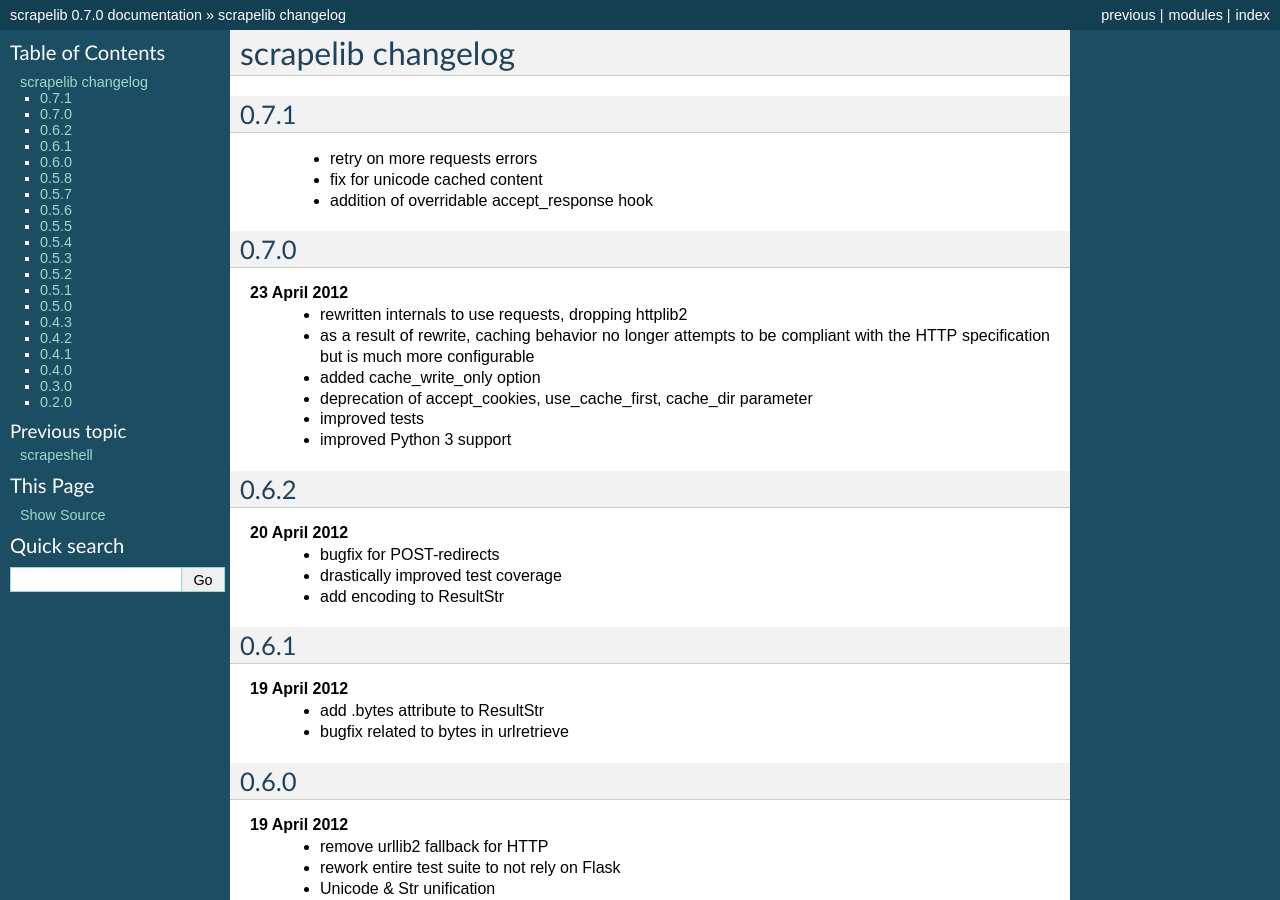
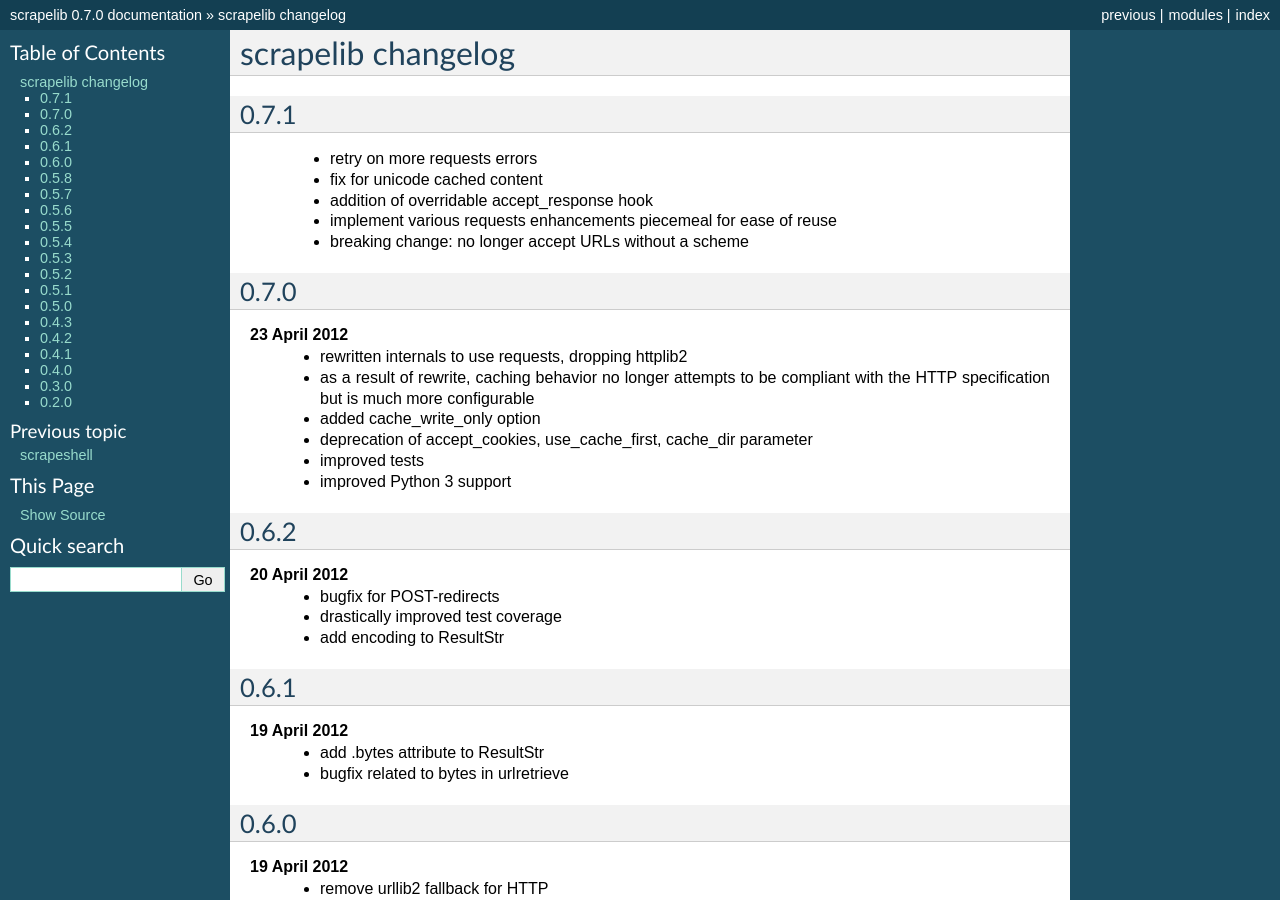
Before and after one commit to jamesturk/scrapelib, a Sphinx documentation site: the page built from docs/changelog.rst, in a window 1280 px wide and 900 px high. Built offline with Sphinx 7.4.7, drawn with Linux system fonts in a browser that asks for light colours.

Commit message:
changelog updates

```diff
--- a/docs/changelog.rst
+++ b/docs/changelog.rst
@@ -6,6 +6,8 @@ scrapelib changelog
     * retry on more requests errors
     * fix for unicode cached content
     * addition of overridable accept_response hook
+    * implement various requests enhancements piecemeal for ease of reuse
+    * breaking change: no longer accept URLs without a scheme
 
 0.7.0
 -----
```
